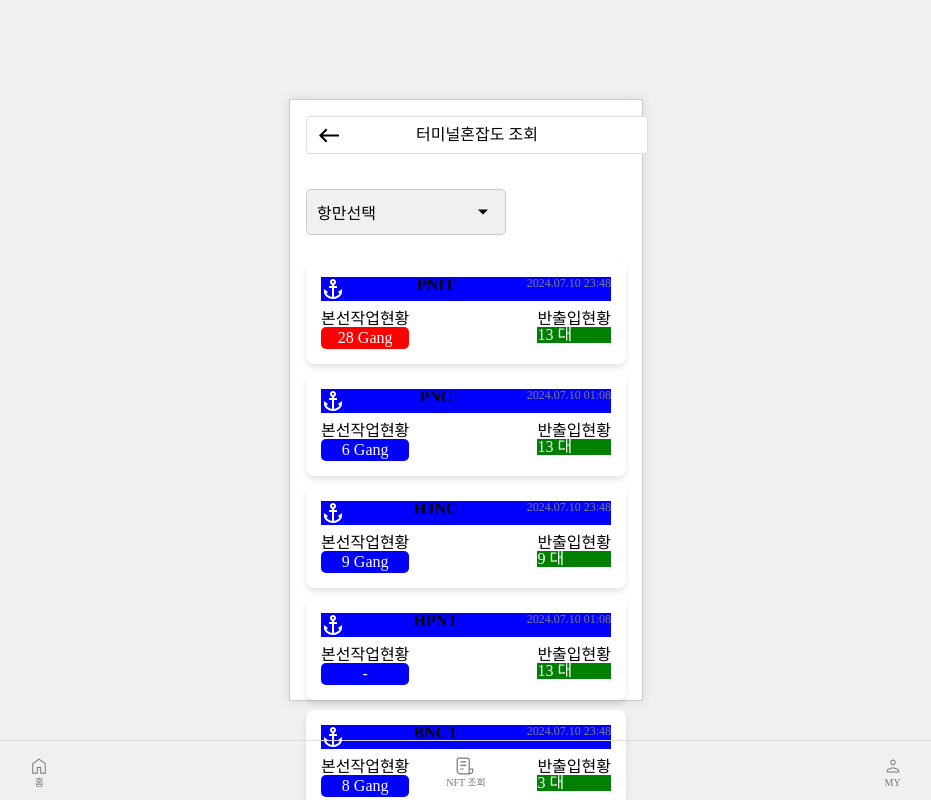
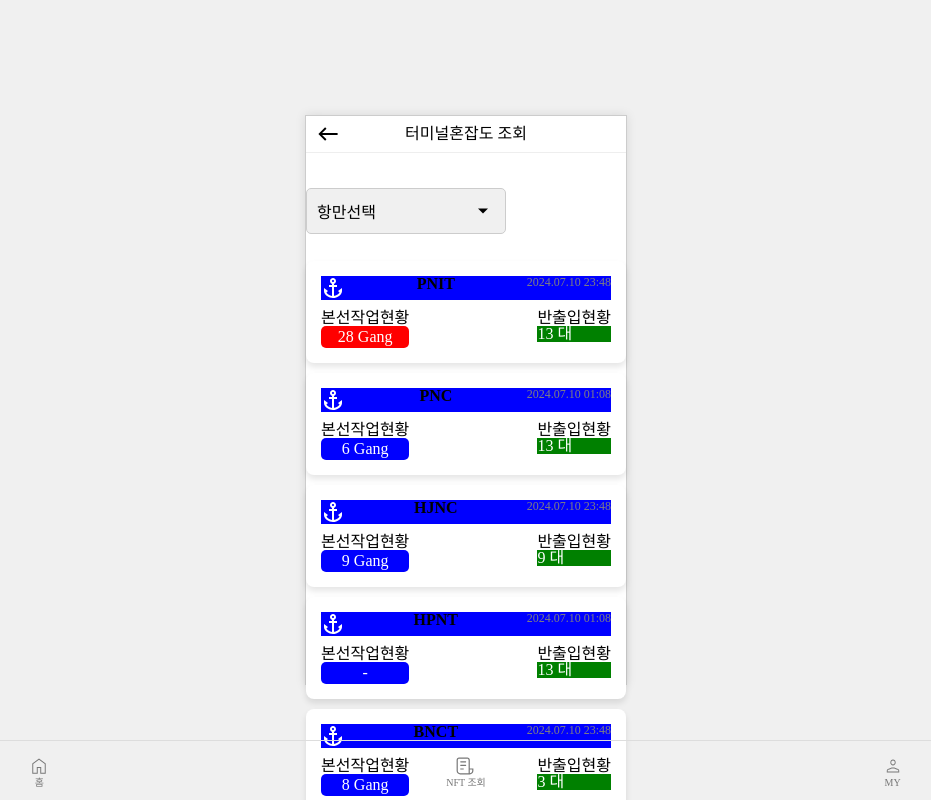
Before and after one commit to Serengeti-Lion-King/seaya-web, a React (Vite) app: page /terminal-congestion-check-page in a window 1280 px wide. Shown: the whole page, without its empty margins (174-1105 px from the left). Built offline with nearby package versions, Linux system fonts and the light colour scheme.

Commit message:
style: NavigationBar OOCSS 적용
layout과 skin 분리

LR-18

```diff
--- a/src/App.tsx
+++ b/src/App.tsx
@@ -1,7 +1,7 @@
 import ImportExportProgressCheckPage from '@pages/ImportExportProgressCheckPage/ImportExportProgressCheckPage';
 import LoginPage from '@pages/LoginPage/LoginPage';
 import MainPage from '@pages/MainPage/MainPage';
-import TerminalCongestionCheckPage from '@pages/TerminalCongestionCheckPage';
+import TerminalCongestionCheckPage from '@pages/TerminalCongestionCheckPage/TerminalCongestionCheckPage';
 import VesselOperationStatusPage from '@pages/VesselOperationStatusPage';
 import { RouterProvider, createBrowserRouter } from 'react-router-dom';
 import './App.scss';
--- a/src/components/NavigationBar/NavigationBar.scss
+++ b/src/components/NavigationBar/NavigationBar.scss
@@ -2,21 +2,19 @@
 .navigation-bar {
   display: flex;
   align-items: center;
-  padding: 10px;
-  width: 320px;
+  padding: 10px 0;
+  width: 100%; /* 기본적으로 너비는 100%로 설정 */
   justify-content: center;
   position: relative;
+  // 스킨 관련
+  border-bottom: 1px solid #eee;
+  background: #fff;
 
   &__icon {
     position: absolute;
     left: 10px;
     cursor: pointer;
+    width: 24px;
+    height: 24px; /* 아이콘 크기를 고정 */
   }
 }
-
-// 스킨 관련 (skin)
-.navigation-bar {
-  background-color: #ffffff;
-  border: 1px solid #ddd;
-  border-radius: 4px;
-}
--- a/src/components/NavigationBar/NavigationBar.tsx
+++ b/src/components/NavigationBar/NavigationBar.tsx
@@ -4,13 +4,14 @@
 
 interface NavigationBarProps {
   navText: string;
+  className?: string;
 }
 
-const NavigationBar = ({ navText }: NavigationBarProps) => {
+const NavigationBar = ({ navText, className = '' }: NavigationBarProps) => {
   const { navigateTo } = useCustomNavigation(); // 커스텀 훅 사용
 
   return (
-    <div className="navigation-bar">
+    <div className={`navigation-bar ${className}`}>
       <WestIcon
         className="navigation-bar__icon"
         onClick={() => navigateTo('/')}
--- a/src/layouts/MobileWebLayout/MobileWebLayout.scss
+++ b/src/layouts/MobileWebLayout/MobileWebLayout.scss
@@ -12,11 +12,11 @@
   // min-width: 320px; /* 필요에 따라 최소 너비를 설정하세요 */
   // max-width: 600px;
   // margin: 0 auto; /* 화면 중앙에 배치되도록 하는 예시 */
+  // padding: 16px; /* 여백을 위한 패딩 */
 
   width: 320px; /* 모바일 웹 너비 */
   height: 568px; /* 모바일 웹 높이 */
   border: 1px solid #ccc;
   box-shadow: 0 0 10px rgba(0, 0, 0, 0.1);
   background-color: white;
-  padding: 16px; /* 여백을 위한 패딩 */
 }
--- /dev/null
+++ b/src/pages/TerminalCongestionCheckPage/TerminalCongestionCheckPage.scss
@@ -0,0 +1,12 @@
+.terminal-congestion-page-navigation-bar {
+  @extend .navigation-bar; /* 공통 구조를 상속받습니다. */
+
+  // 스킨 관련 (skin)
+  background-color: #ffffff; /* TerminalCongestionPage에 맞는 배경색 */
+  border: 1px solid #ddd;
+  border-radius: 4px;
+}
+
+.terminal-congestion-page-navigation-bar__icon {
+  color: #333; /* 아이콘 색상 */
+}
--- a/src/pages/TerminalCongestionCheckPage.tsx
+++ b/src/pages/TerminalCongestionCheckPage/TerminalCongestionCheckPage.tsx
@@ -10,7 +10,10 @@
 
   return (
     <div>
-      <NavigationBar navText={navItems[4]} />
+      <NavigationBar
+        navText={navItems[4]}
+        className="terminal-congestion-page-navigation-bar"
+      />
       <PortDropdown options={portOptions} label={dropdownLabel} />
       <TerminalCongestionList />
       <ToolBar />
```
